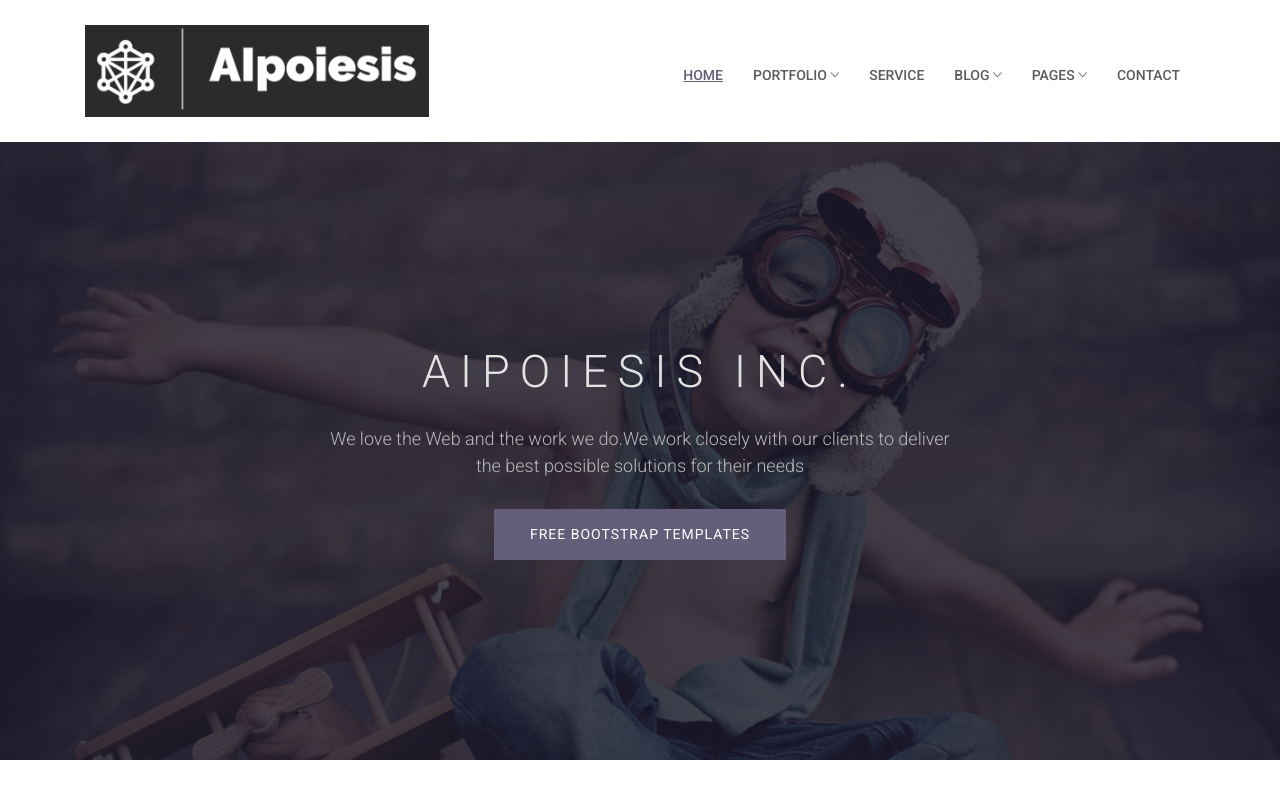
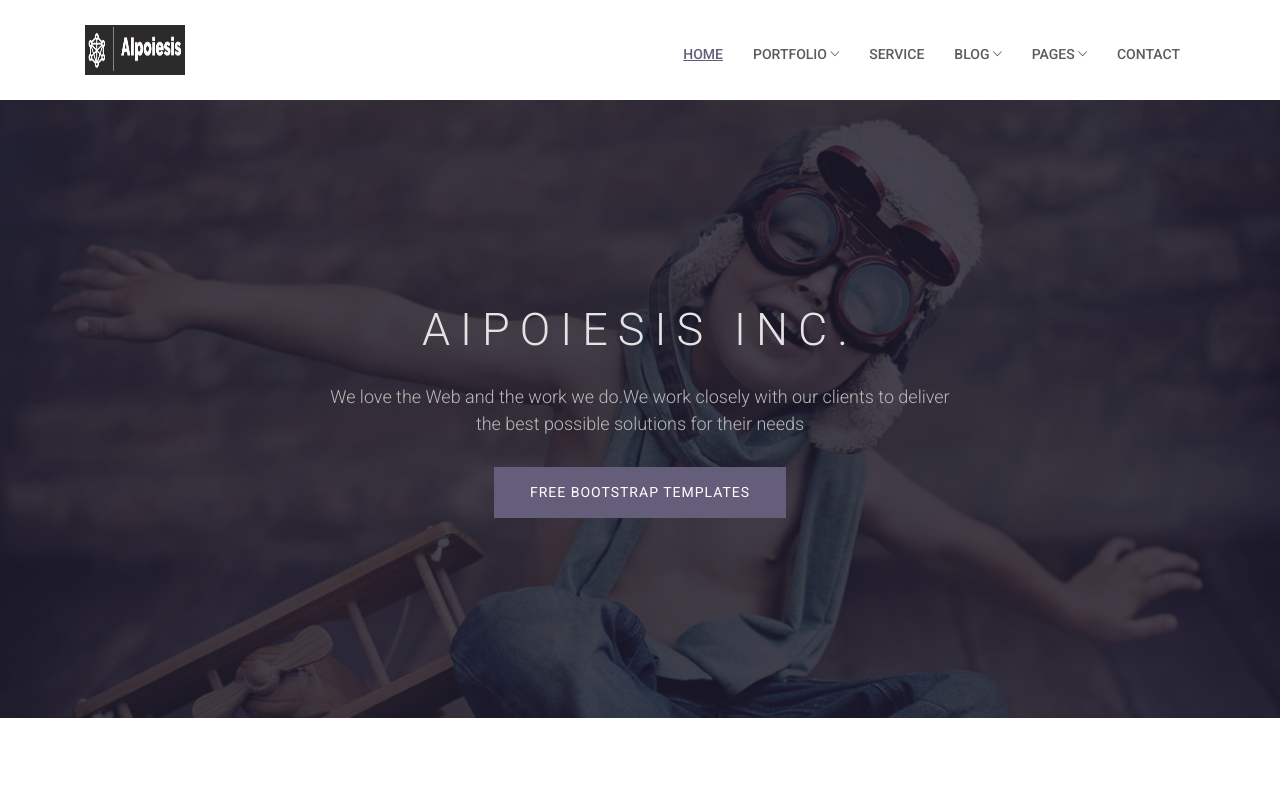
Before and after one commit to aipoiesis/aipoiesis.github.io, a plain HTML site: page index.html in a window 1280 px wide. Shown: the top 800 px of the page. Drawn offline with Linux system fonts and the light colour scheme; some packages are replaced by stand-ins of ours; files whose address does not match are found by name; a web font is replaced by a local one.

Commit message:
Update index.html

```diff
--- a/index.html
+++ b/index.html
@@ -66,7 +66,7 @@ FACEBOOK: https://www.facebook.com/themefisher
 			<div class="col-lg-12">
 				<nav class="navbar navbar-expand-lg p-0">
 					<a class="navbar-brand" href="index.html">
-						<img src="images/logo.png" alt="Logo">
+						<img src="images/logo.png" alt="Logo" width="100" height="50">
 					</a>
 
 					<button class="navbar-toggler collapsed" type="button" data-toggle="collapse" data-target="#navbarsExample09" aria-controls="navbarsExample09" aria-expanded="false" aria-label="Toggle navigation">
```
